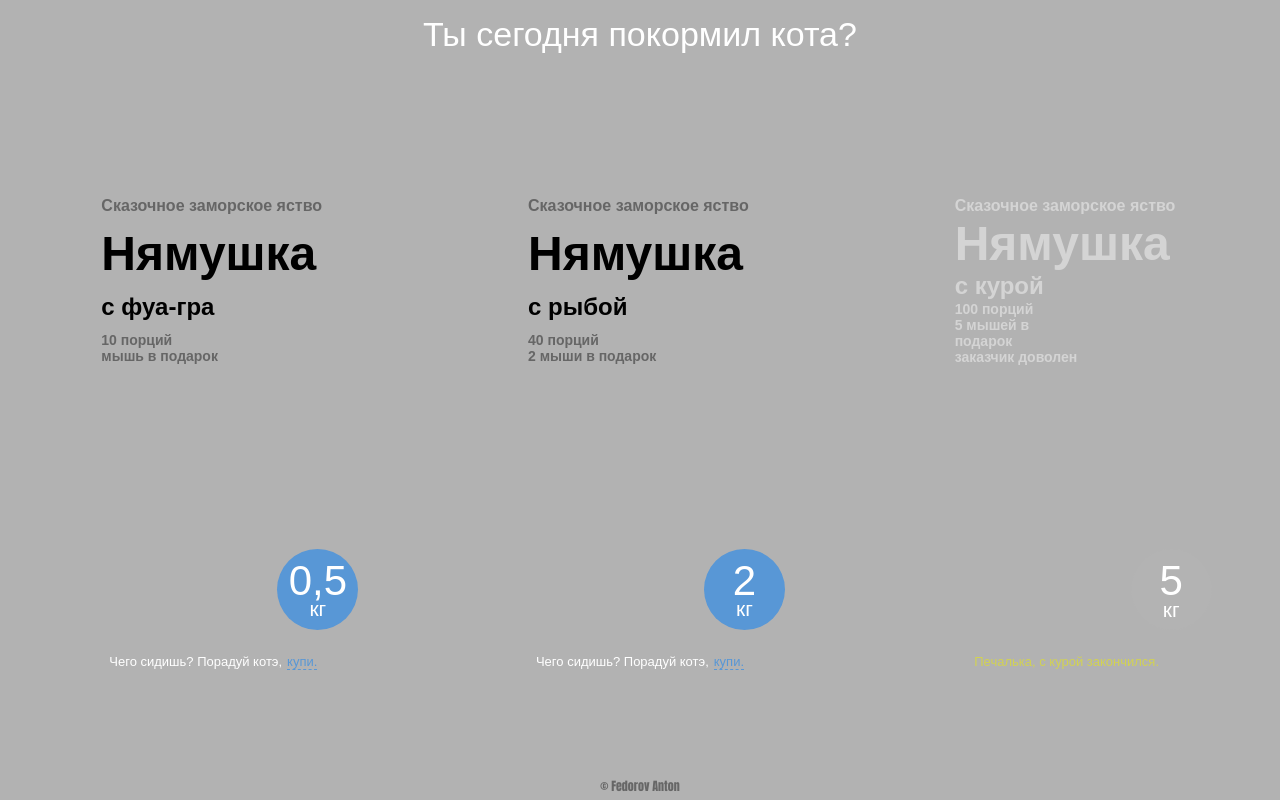
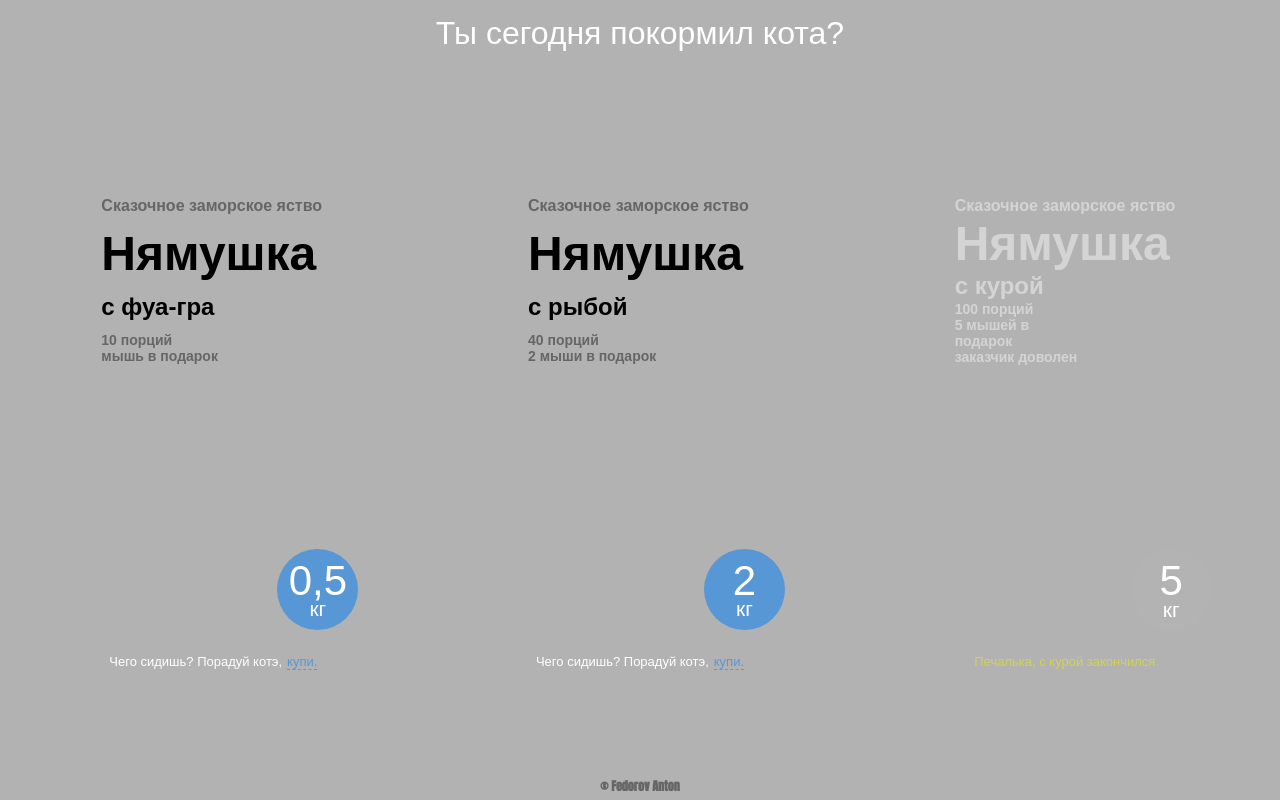
Before and after one commit to Anton1922/Qualification-task-funbox, a website built with webpack: page index.html in a window 1280 px wide. Built offline with nearby package versions, Linux system fonts and the light colour scheme; files whose address does not match are found by name.

Commit message:
small changes

```diff
--- a/assets/scss/layout/_footer.scss
+++ b/assets/scss/layout/_footer.scss
@@ -6,6 +6,7 @@
   height: 20px;
   text-align: center;
   font-size: 12px;
+  font-weight: 800;
   font-family: "Anton", sans-serif;
   color: $gray3;
 
--- a/assets/scss/layout/_header.scss
+++ b/assets/scss/layout/_header.scss
@@ -9,7 +9,7 @@
 	text-align: center;
 
 	&__text {
-		font-size: 34px;
+		font-size: 32px;
     font-weight: 100;
 		color: $white;
     text-shadow: 0px 1px 0px rgba(0, 0, 0, 0.004);
```
